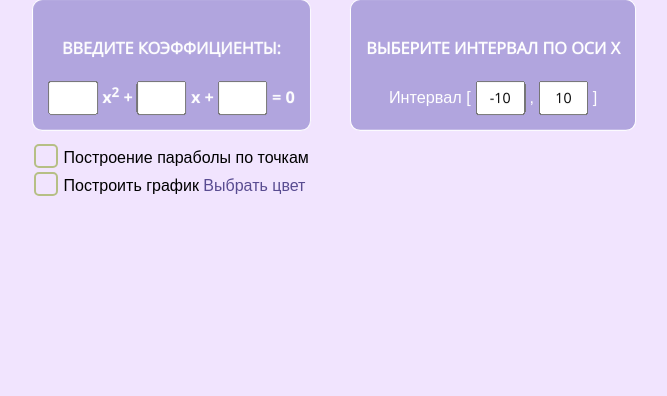
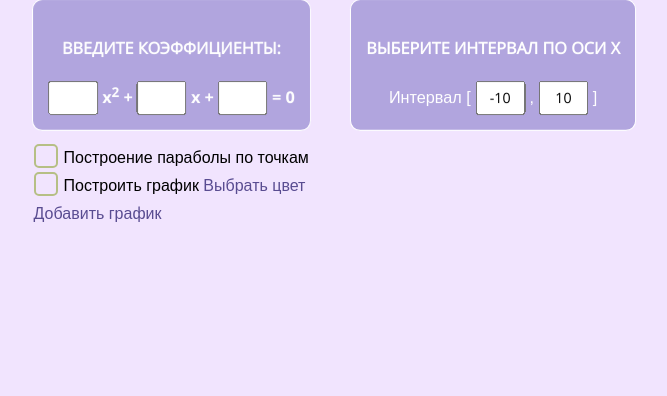
Before and after one commit to rodinka7/calcMe, a PHP site: page / in a window 1280 px wide. Shown: the part 72-468 px from the top of the page, without its empty margins (6-673 px from the left). Run offline with PHP 8.4, Linux system fonts and the light colour scheme; some libraries are stand-ins or nearby versions.

Commit message:
Developping

```diff
--- a/assets/css/style.css
+++ b/assets/css/style.css
@@ -121,7 +121,8 @@ input {
 	width: 55%;
 	float: left;
 }
-.change-color {
+.change-color,
+.add-graph {
 	color: #594C91;
 	text-decoration: none;
 }
@@ -137,8 +138,6 @@ input {
 	justify-content: space-between;
 
 	padding: 15px;
-
-	visibility: hidden;
 }
 .color-span {
 	display: inline-block;
@@ -146,9 +145,6 @@ input {
 	height: 20px;
 
 	cursor: pointer;
-}
-.active {
-	visibility: visible;
 }
 /* Таблица с координатами точек */
 .points {
--- a/assets/js/angularApp.js
+++ b/assets/js/angularApp.js
@@ -7,6 +7,7 @@
 		$scope.pos_end = 10;
 
 		$scope.colors = ['#1A3DC1', '#BF6DE8', '#434348', '#008800', '#BB0000', '#DC5656', '#FF7711', '#FCD202'];
+		$scope.color = 'red';
 
 		$scope.reCalc = function(){
 			var a = $scope.a || 1,
@@ -57,7 +58,7 @@
 		          title: 'График параболы',
 		          curveType: 'function',
 		          legend: { position: 'bottom' },
-		          colors: ['red']
+		          colors: [$scope.color]
 		        };
 
 		        var chart = new google.visualization.LineChart(document.getElementById('curve_chart'));
@@ -130,21 +131,16 @@
 			}
 		}
 
-		$scope.btnColorClick = function($event){
+		$scope.chooseColor = function($event){
+			var target = $event.target,
+				color = target.dataset.color;
 
-				$event.preventDefault();
-				pallet.classList.toggle('active');
+			$scope.color = color;
+			$scope.colorShow = false;
 		}
 
-		$scope.chooseColor = function($event){
-			pallet.addEventListener('click',function(e){
-				var target = e.target,
-					color;
+		$scope.addGraph = function(){
 
-				if (target.classList.contains('color-span')){
-					$scope.color = target.dataset.color;
-				}
-			});
 		}
 	})
 })();
--- a/index.html
+++ b/index.html
@@ -66,9 +66,10 @@
 			        	<input type="checkbox" class="input-checkbox" id="checkbox-1" ng-model="showTable" ng-click="showPoints()">
 			        	<label for="checkbox-1" class="input-label">Построение параболы по точкам</label>
 			        	<input type="checkbox" class="input-checkbox" id="checkbox-2" ng-model="showGraph" ng-click="graph()">
-			        	<label for="checkbox-2" class="input-label">Построить график <a href="" class="change-color" ng-click="btnColorClick($event)">Выбрать цвет</a></label>
+			        	<label for="checkbox-2" class="input-label">Построить график <a href="#" class="change-color" ng-click="colorShow=true">Выбрать цвет</a></label>
+			        	<a href="#" class="add-graph" ng-click="addGraph()">Добавить график</a>
 			        </div>
-			        <div class="choose-color">
+			        <div class="choose-color" ng-show="colorShow">
 			        	<span class="color-span" ng-repeat="color in colors" style="background: {{ color }};" data-color="{{ color }}" ng-click="chooseColor($event)"></span>
 			        </div>
 		        </div>
```
